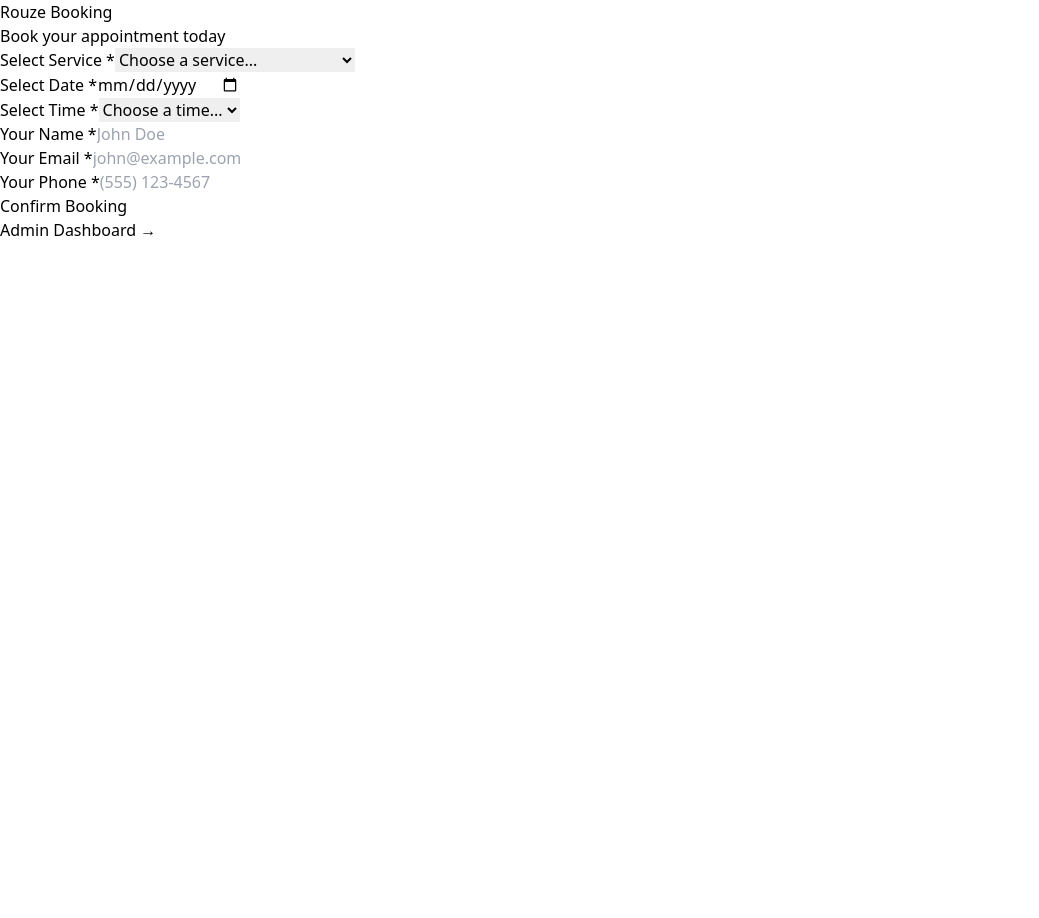
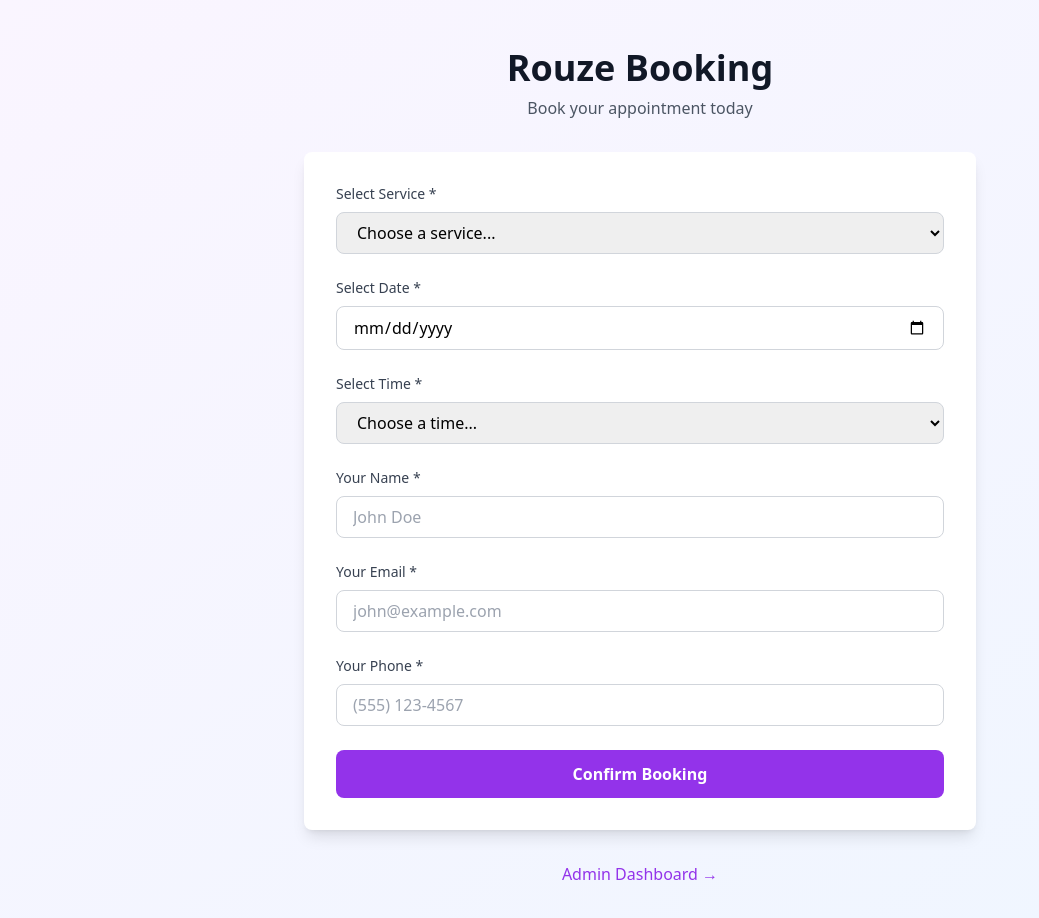
Before and after one commit to sal186/rouze-booking-agent, a Next.js app: page / in a window 1280 px wide. Shown: the top 918 px of the page, without its empty margins (0-1039 px from the left). Before the commit the page ends 800 px from the top, so only its background shows below. Built offline with nearby package versions, Linux system fonts and the light colour scheme.

Commit message:
Add Tailwind CSS configuration

```diff
--- /dev/null
+++ b/tailwind.config.js
@@ -0,0 +1,11 @@
+module.exports = {
+  content: [
+    './pages/**/*.{js,ts,jsx,tsx,mdx}',
+    './components/**/*.{js,ts,jsx,tsx,mdx}',
+    './app/**/*.{js,ts,jsx,tsx,mdx}',
+  ],
+  theme: {
+    extend: {},
+  },
+  plugins: [],
+};
```
